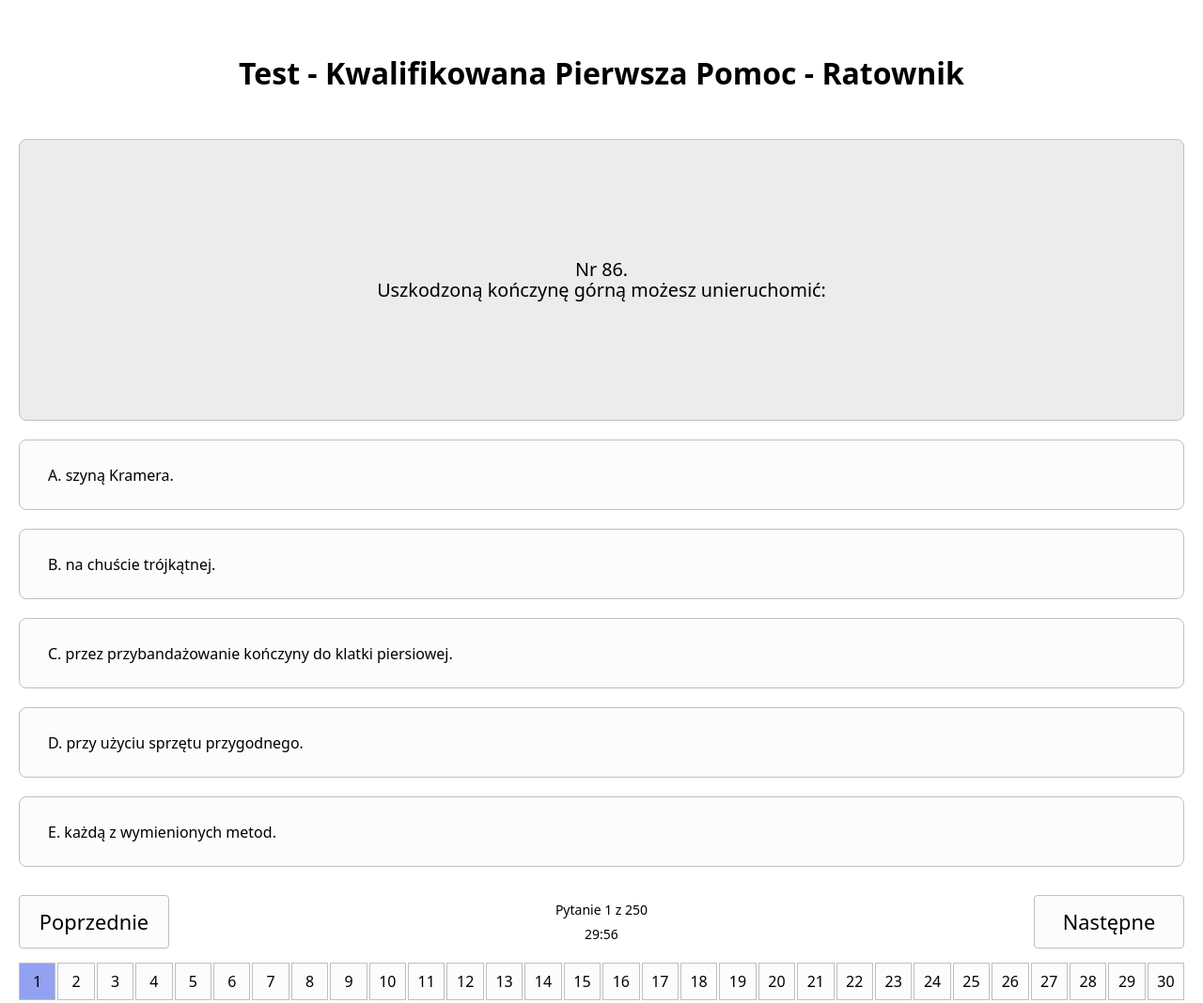
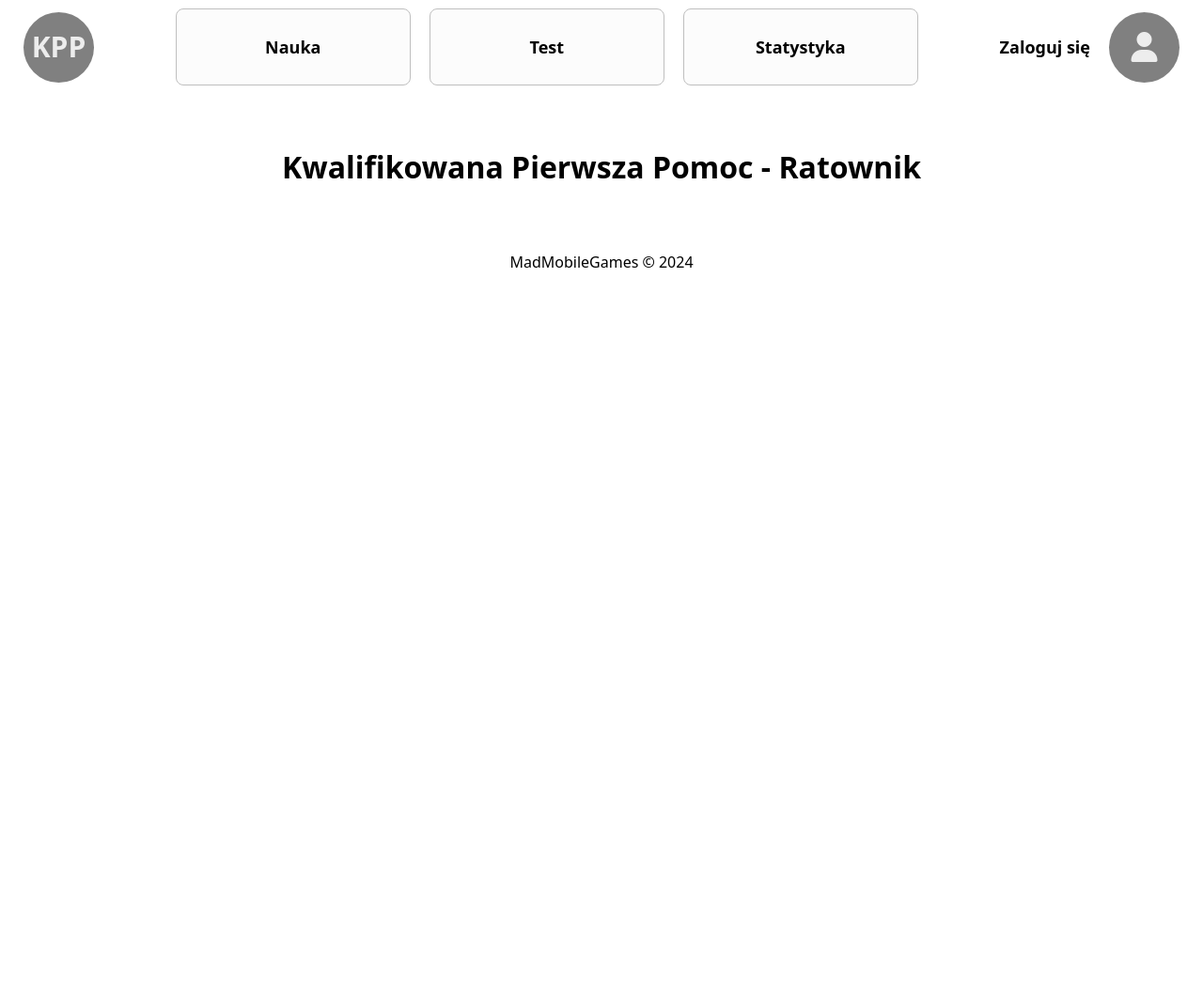
Before and after one commit to MatMadProject/kpp-web-test, a website built with Vite: page index.html in a window 1280 px wide. Shown: the top 1068 px of the page at 94% size. After the commit the page ends 800 px from the top, so only its background shows below. Built offline with nearby package versions, Linux system fonts and the light colour scheme.

Commit message:
navigation bar

```diff
--- /dev/null
+++ b/assets/js/main.js
@@ -0,0 +1 @@
+import '../sass/main.scss'
--- a/assets/sass/abstaract/_variables.scss
+++ b/assets/sass/abstaract/_variables.scss
@@ -1,7 +1,7 @@
 $max-container-size: 1320px;
 $gutter-gap: 20px;
-$question-bg-color: #ececec;
-$answer-bg-color: #fcfcfc;
+$question-bg-color: hsl(0, 0%, 93%);
+$answer-bg-color: hsl(0, 0%, 99%);
 $answer-bg-hover-color: hsl(0, 0%, 75%);
 $answer-selected-bg-color: hsl(0, 0%, 75%);
 $answer-correct-bg-color: hsl(120, 85%, 75%);
@@ -14,3 +14,7 @@ $button-bg-hover-color: hsl(0, 0%, 75%);
 $button-border-default-color: hsl(0, 0%, 75%);
 $button-border-hover-color: hsl(0, 0%, 50%);
 $footer-bg-color:hsl(0, 0%, 97%);
+
+$font-size-button-navigation: 18px;
+$logo-font-color: hsl(0, 0%, 93%);
+$logo-background-color:hsl(0, 0%, 50%);
--- /dev/null
+++ b/assets/sass/elements/_logo.scss
@@ -0,0 +1,12 @@
+@use '../abstaract'as *;
+
+.logo{
+    color: $logo-font-color;
+    background-color: $logo-background-color;
+    width: 75px;
+    height: 75px;
+    font-size: 30px;
+    font-weight: 700;
+    border-radius: 50%;
+    @include centerContentFlex;
+}
--- /dev/null
+++ b/assets/sass/elements/_userLogo.scss
@@ -0,0 +1,12 @@
+@use '../abstaract'as *;
+
+.user-logo{
+    color: $logo-font-color;
+    background-color: $logo-background-color;
+    width: 75px;
+    height: 75px;
+    font-size: 32px;
+    font-weight: 700;
+    border-radius: 50%;
+    @include centerContentFlex;
+}
--- a/assets/sass/pages/app.scss
+++ b/assets/sass/pages/_app.scss
@@ -38,7 +38,7 @@
         justify-content: start;
         align-items: center;
         height: 75px;
-        font-size: 16px;
+        font-size: 18px;
         width: 100%;
         padding: 0 30px 0 30px;
         background-color: $answer-bg-color;
--- /dev/null
+++ b/assets/sass/pages/_index.scss
@@ -0,0 +1,8 @@
+@use '../abstaract'as *;
+
+.app{
+    &__mainboard{
+
+    }
+
+}
--- /dev/null
+++ b/assets/sass/partials/_navigation.scss
@@ -0,0 +1,69 @@
+@use '../abstaract'as *;
+
+.navigation{
+    display: flex;
+    justify-content: space-between;
+    align-items: center;
+    height: 100px;
+    padding: 12.5px 25px;
+
+    @include big-tablet{
+        flex-direction: column;
+        height: 100%;
+    }
+
+    &__column1{
+        @include medium-desktop{
+            display: none;
+        }
+    }
+
+    &__items{
+        @include resetList;
+        @include centerContentFlex;
+        gap: $gutter-gap;
+        padding: 30px 0;
+
+        @include large-mobile{
+            flex-direction: column;
+        }
+    }
+    &__item{
+        display: block;
+        text-align: center;
+        font-size: $font-size-button-navigation;
+        font-weight: 700;
+        padding: 30px;
+        width: 250px;
+        background-color: $answer-bg-color;
+        border: 1px solid $border-default-color;
+        border-radius: 8px;
+        transition: 300ms;
+        &:hover{
+            background-color: $answer-bg-hover-color;
+            border: 1px solid $border-hover-color;
+        }
+
+        @include big-tablet{
+            width: 175px;
+        }
+        @include large-mobile{
+            width: 150px;
+            padding: 15px;
+        }
+    }
+    &__column3{
+        @include centerContentFlex;
+        gap: 20px;
+        @include big-tablet{
+            order: -1;
+        }
+    }
+    &__login{
+        font-size: $font-size-button-navigation;
+        font-weight: 700;
+        @include medium-desktop{
+            display: none;
+        }
+    }
+}
--- a/index.html
+++ b/index.html
@@ -4,70 +4,21 @@
 <head>
   <meta charset="UTF-8" />
   <meta name="viewport" content="width=device-width, initial-scale=1.0" />
-  <title>Test - Kwalifikowana Pierwsza Pomoc</title>
+  <title>Kwalifikowana Pierwsza Pomoc - Platforma szkoleniowa</title>
 </head>
 
 <body>
-
+  {{> navigation }}
   <div class="container">
     <div class="app">
-      <h1 class="app__title">Test - Kwalifikowana Pierwsza Pomoc - Ratownik</h1>
-      <ul class="app__test">
-        <li id="question" class="app__question">question</li>
-        <li id="answer-1" class="app__answer">answer-a</li>
-        <li id="answer-2" class="app__answer">answer-b</li>
-        <li id="answer-3" class="app__answer">answer-c</li>
-        <li id="answer-4" class="app__answer">answer-d</li>
-        <li id="answer-5" class="app__answer">answer-e</li>
-      </ul>
-      <div class="app__testNavigation">
-        <a id="previousQuestion" class="button app__previousQuestion">Poprzednie</a>
-        <div class="app__testStatus">
-          <p class="app__testQuestions">Pytanie 1 z 250</p>
-          <p id="timer" class="app__testTime">30:00</p>
-        </div>
-        <a id="nextQuestion" class="button app__nextQuestion">Następne</a>
-        <a id="endTest" class="button hidden" href="result.html">Zakończ</a>
+      <h1 class="app__title">Kwalifikowana Pierwsza Pomoc - Ratownik</h1>
+      <div class="app__mainboard">
+
       </div>
-      <ul class="app__questionsStatus">
-        <li id="questionItem-1" class="app__questionItem">1</li>
-        <li id="questionItem-2" class="app__questionItem">2</li>
-        <li id="questionItem-3" class="app__questionItem">3</li>
-        <li id="questionItem-4" class="app__questionItem">4</li>
-        <li id="questionItem-5" class="app__questionItem">5</li>
-        <li id="questionItem-6" class="app__questionItem">6</li>
-        <li id="questionItem-7" class="app__questionItem">7</li>
-        <li id="questionItem-8" class="app__questionItem">8</li>
-        <li id="questionItem-9" class="app__questionItem">9</li>
-        <li id="questionItem-10" class="app__questionItem">10</li>
-        <li id="questionItem-11" class="app__questionItem">11</li>
-        <li id="questionItem-12" class="app__questionItem">12</li>
-        <li id="questionItem-13" class="app__questionItem">13</li>
-        <li id="questionItem-14" class="app__questionItem">14</li>
-        <li id="questionItem-15" class="app__questionItem">15</li>
-        <li id="questionItem-16" class="app__questionItem">16</li>
-        <li id="questionItem-17" class="app__questionItem">17</li>
-        <li id="questionItem-18" class="app__questionItem">18</li>
-        <li id="questionItem-19" class="app__questionItem">19</li>
-        <li id="questionItem-20" class="app__questionItem">20</li>
-        <li id="questionItem-21" class="app__questionItem">21</li>
-        <li id="questionItem-22" class="app__questionItem">22</li>
-        <li id="questionItem-23" class="app__questionItem">23</li>
-        <li id="questionItem-24" class="app__questionItem">24</li>
-        <li id="questionItem-25" class="app__questionItem">25</li>
-        <li id="questionItem-26" class="app__questionItem">26</li>
-        <li id="questionItem-27" class="app__questionItem">27</li>
-        <li id="questionItem-28" class="app__questionItem">28</li>
-        <li id="questionItem-29" class="app__questionItem">29</li>
-        <li id="questionItem-30" class="app__questionItem">30</li>
-      </ul>
-
     </div>
-
   </div>
-  {{> footer}}
-
-  <script type="module" src="assets/js/test.js"></script>
+  {{> footer }}
 </body>
+<script type="module" src="assets/js/main.js"></script>
 
 </html>
--- a/package.json
+++ b/package.json
@@ -1,5 +1,5 @@
 {
-  "name": "codebrainers",
+  "name": "matmadproject",
   "private": true,
   "version": "0.0.0",
   "type": "module",
@@ -17,6 +17,7 @@
     "vite-plugin-image-optimizer": "^1.1.7"
   },
   "dependencies": {
+    "@fortawesome/fontawesome-free": "^6.5.2",
     "modern-normalize": "^2.0.0"
   }
 }
--- /dev/null
+++ b/partials/logo.html
@@ -0,0 +1,3 @@
+<div class="logo">
+    <p>KPP</p>
+</div>
--- /dev/null
+++ b/partials/navigation.html
@@ -0,0 +1,16 @@
+<div class="navigation">
+    <div class="navigation__column1">
+        {{> logo }}
+    </div>
+    <div class="navigation__column2">
+        <ul class="navigation__items">
+            <li><a class="navigation__item" href="all-questions.html">Nauka</a></li>
+            <li><a class="navigation__item" href="test.html">Test</a></li>
+            <li><a class="navigation__item" href="#">Statystyka</a></li>
+        </ul>
+    </div>
+    <div class="navigation__column3">
+        <a class="navigation__login" href="#">Zaloguj się</a>
+        {{> userLogo }}
+    </div>
+</div>
--- /dev/null
+++ b/partials/userLogo.html
@@ -0,0 +1,3 @@
+<div class="user-logo">
+    <p><i class="fa-solid fa-user"></i></p>
+</div>
```
Also changed, not shown: all-questions.html (+3 -3 lines), assets/sass/main.scss (+8 -0 lines), test.html (added, +73 -0 lines), assets/js/all-questions.js, assets/sass/partials/_footer.scss (renamed from assets/sass/partials/footer.scss), 1 other file.
